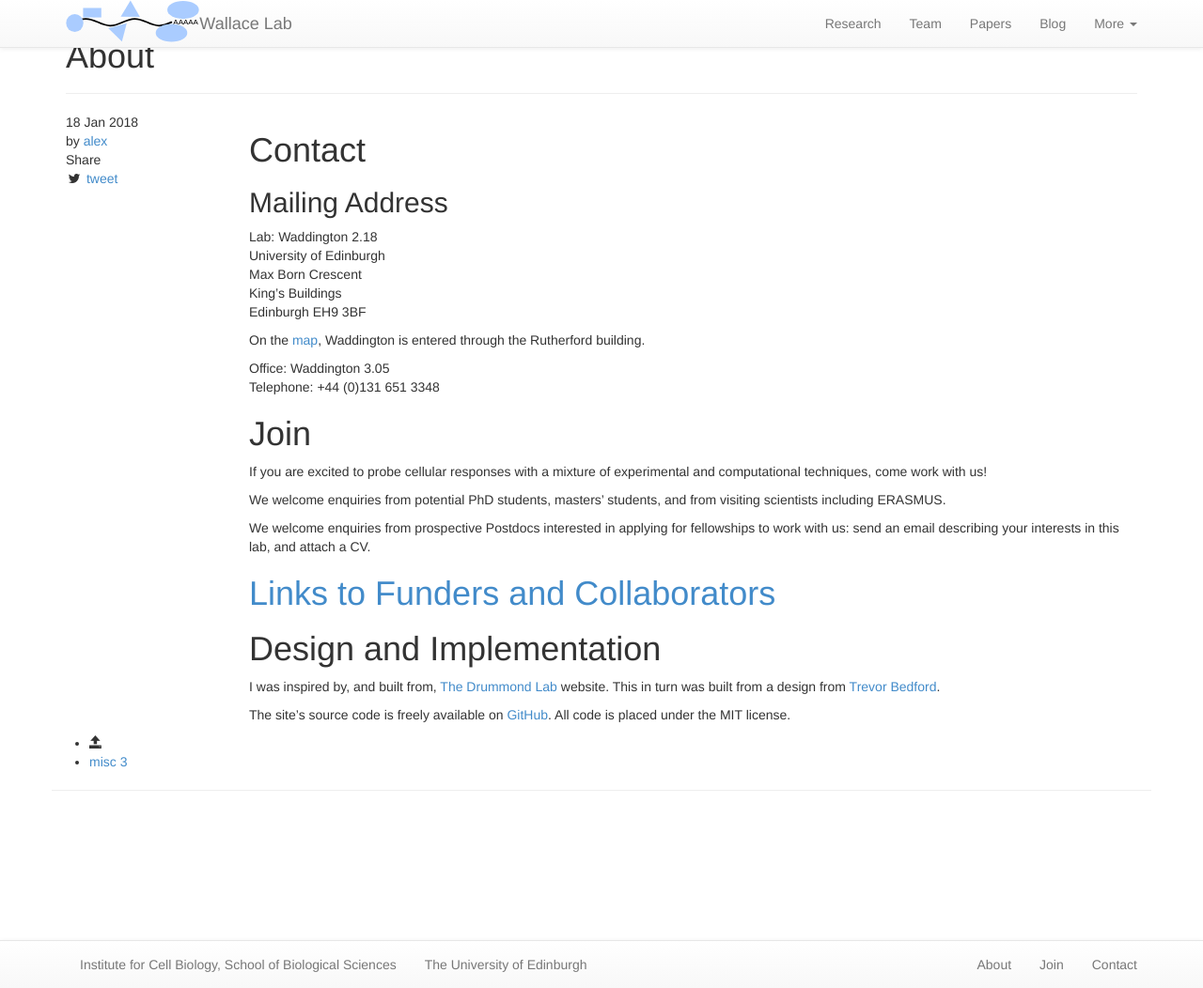
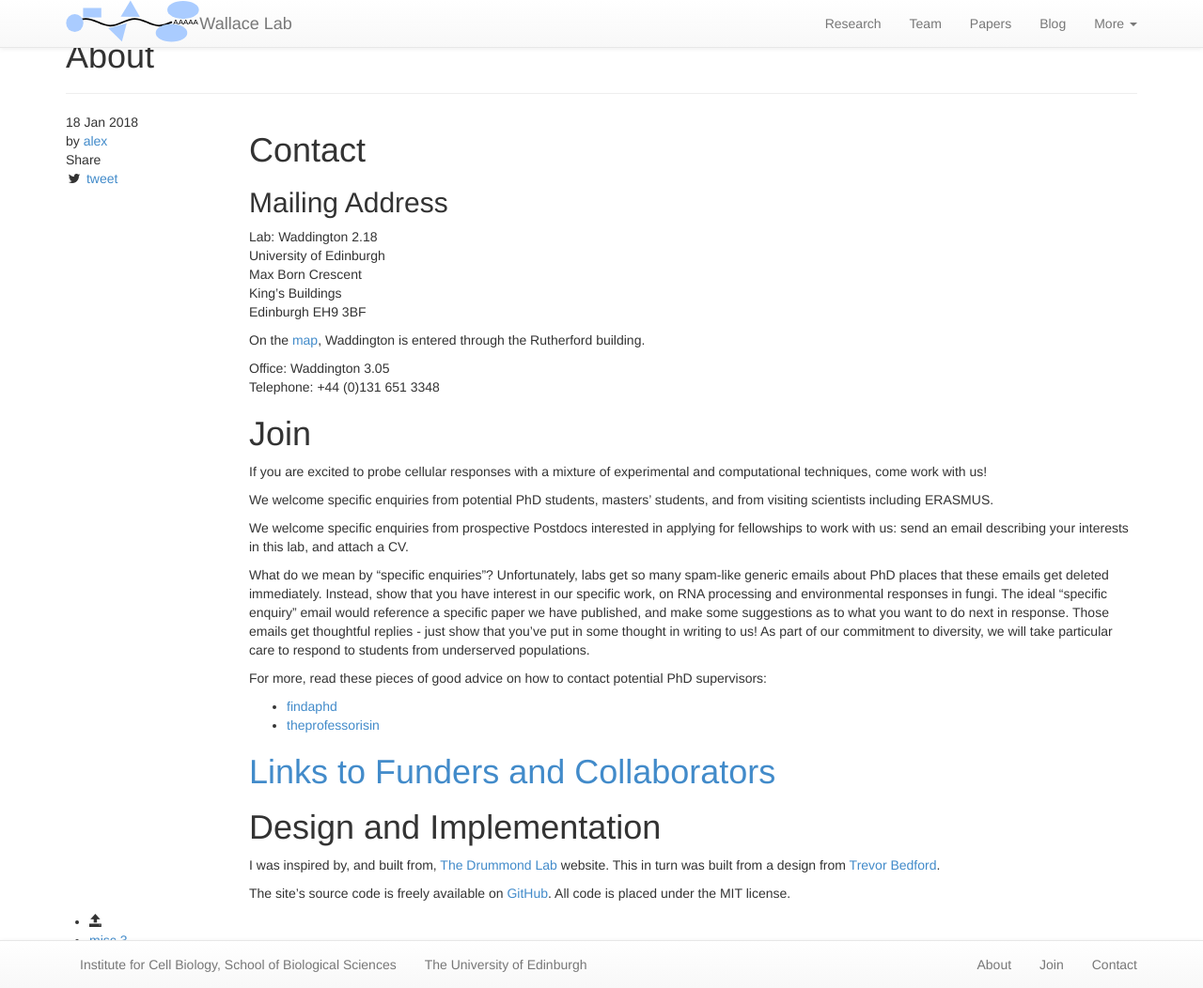
Before and after one commit to swinterbourne/ewallace.github.io, a Jekyll site: the page built from misc/_posts/2018-01-18-about.md, in a window 1280 px wide and 1052 px high. Shown: the whole window at 94% size. Built offline with Jekyll 4.4.1, drawn with Linux system fonts in a browser that asks for light colours; nearby versions of some CDN libraries.

Commit message:
More on joining the lab and how to email us.

```diff
--- a/misc/_posts/2018-01-18-about.md
+++ b/misc/_posts/2018-01-18-about.md
@@ -32,9 +32,16 @@ Telephone: +44 (0)131 651 3348
 
 If you are excited to probe cellular responses with a mixture of experimental and computational techniques, come work with us!
 
-We welcome enquiries from potential PhD students, masters' students, and from visiting scientists including ERASMUS.
+We welcome specific enquiries from potential PhD students, masters' students, and from visiting scientists including ERASMUS.
 
-We welcome enquiries from prospective Postdocs interested in applying for fellowships to work with us: send an email describing your interests in this lab, and attach a CV.
+We welcome specific enquiries from prospective Postdocs interested in applying for fellowships to work with us: send an email describing your interests in this lab, and attach a CV.
+
+What do we mean by "specific enquiries"? Unfortunately, labs get so many spam-like generic emails about PhD places that these emails get deleted immediately. Instead, show that you have interest in our specific work, on RNA processing and environmental responses in fungi. The ideal "specific enquiry" email would reference a specific paper we have published, and make some suggestions as to what you want to do next in response. Those emails get thoughtful replies - just show that you've put in some thought in writing to us! As part of our commitment to diversity, we will take particular care to respond to students from underserved populations.
+
+For more, read these pieces of good advice on how to contact potential PhD supervisors:
+
+* [findaphd](https://www.findaphd.com/advice/finding/contacting-phd-supervisors.aspx)
+* [theprofessorisin](http://theprofessorisin.com/2011/07/25/how-to-write-an-email-to-a-potential-ph-d-advisor/)
 
 
 # [Links to Funders and Collaborators](/links.html)
```
